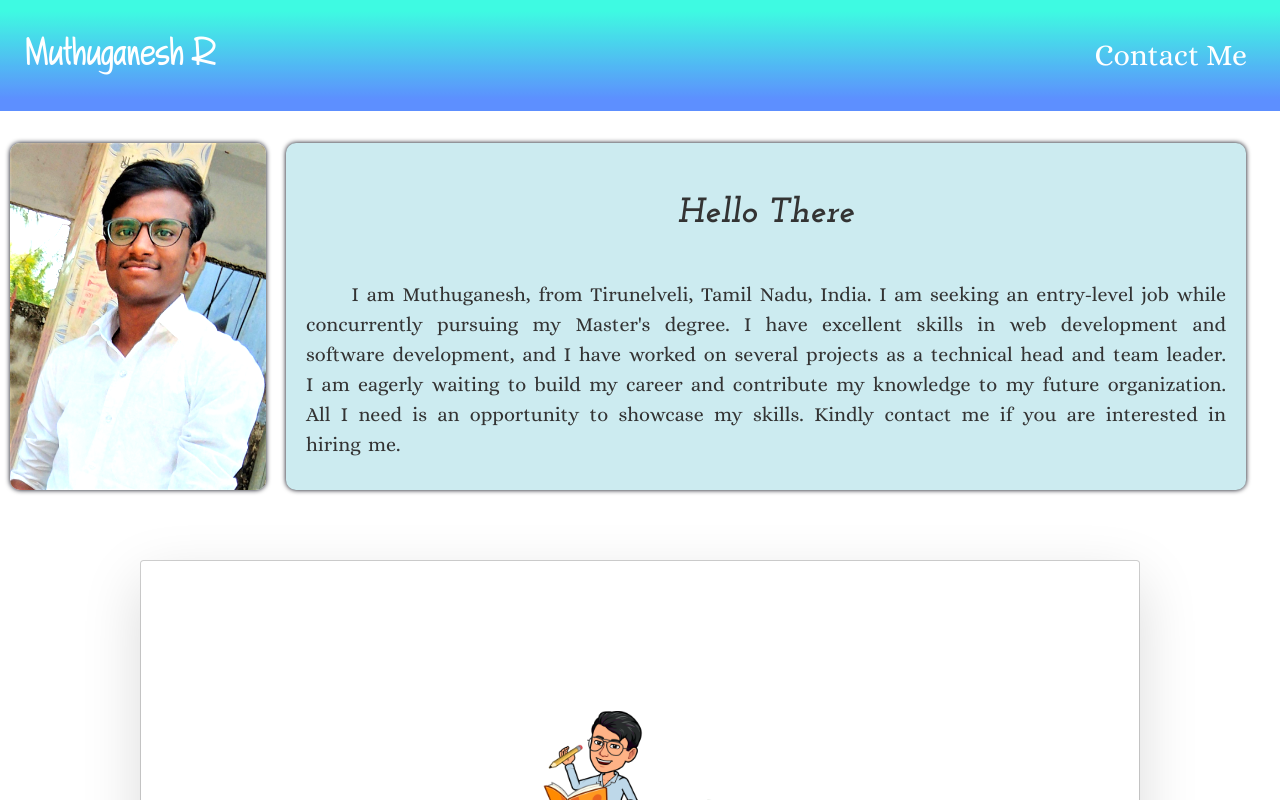
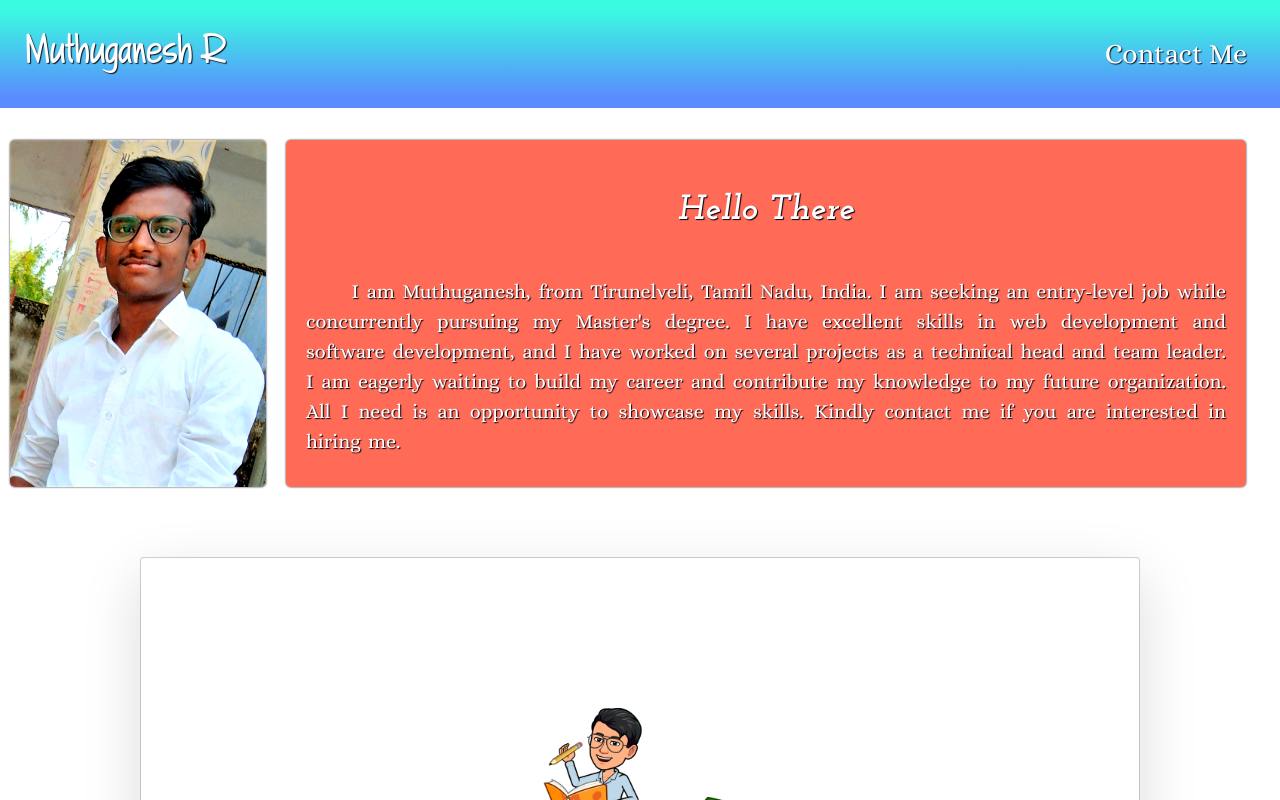
Before and after one commit to muthu12-sudo/Portfolio-MG, a React (Vite) app: page / in a window 1280 px wide. Shown: the top 800 px of the page. Built offline with nearby package versions, Linux system fonts and the light colour scheme.

Commit message:
Some Minor Style fix

```diff
--- a/src/Contents/Profile.tsx
+++ b/src/Contents/Profile.tsx
@@ -5,7 +5,7 @@ export default function Profile() {
       <div className="Profile ">
         {" "}
         <div id="mgimg">
-          <img src={MGImg} width="300px" />
+          <img src={MGImg} />
         </div>
         <div className="ProfileContainer">
           <h1>Hello There </h1>
--- a/src/styles.css
+++ b/src/styles.css
@@ -67,7 +67,7 @@ html {
   padding: 25px;
   margin: 0;
   background-image: linear-gradient(to bottom, #2afadf 10%, #4c83ff 90%);
-  opacity: 90%;
+  opacity: 92%;
   width: 100%;
   overflow: hidden;
   align-items: baseline;
@@ -78,22 +78,24 @@ html {
   font-family: "Alice";
   background: none;
   border: none;
+  text-shadow: #01030f 1px 1px 1px;
   padding: 8px;
   border-radius: 5px;
-  font-size: 30px;
+  font-size: 28px;
   transition: all ease-in-out 0.2s;
   color: #fff;
 }
-.Navbar :hover {
-  text-shadow: #f207f2 0px 0px 40px;
+.Navbar :first-child:hover {
+  text-shadow: #f207f2 0px 0px 20px;
 }
 .Navbar button:hover {
-  box-shadow: #333 0px 0px 10px;
+  box-shadow: #333 1px 1px 4px;
 }
 
 .Navbar :first-child {
   margin-right: auto;
-  font-size: 38px;
+  text-shadow: #01030f 1px 1px 1px;
+  font-size: 40px;
   transition: all ease-in-out 0.2s;
   color: #fff;
   font-family: "Note";
@@ -105,10 +107,10 @@ html {
   }
 
   .Navbar button {
-    font-size: 25px;
+    font-size: 24px;
   }
   .Navbar :first-child {
-    font-size: 32px;
+    font-size: 36px;
   }
 }
 
@@ -120,7 +122,7 @@ html {
     font-size: 20px;
   }
   .Navbar :first-child {
-    font-size: 25px;
+    font-size: 32px;
   }
 }
 
@@ -137,10 +139,11 @@ html {
   width: 20%;
   max-width: fit-content;
   overflow: hidden;
-  border-radius: 10px;
+  border-radius: 5px;
 }
 #mgimg img {
   filter: brightness(120%);
+  filter: contrast(120%);
   width: 100%;
   height: 100%;
   display: block;
@@ -149,20 +152,20 @@ html {
 .ProfileContainer,
 #mgimg {
   transition: all ease-in-out 0.2s;
-  box-shadow: #01030f 0px 0px 5px;
+  box-shadow: #01030f 0px 0px 2px;
 }
 #mgimg:hover,
 .ProfileContainer:hover {
-  box-shadow: 0px 0px 20px 3px rgba(173, 173, 173, 0.75);
-  -webkit-box-shadow: 0px 0px 20px 3px rgba(173, 173, 173, 0.75);
-  -moz-box-shadow: 0px 0px 20px 3px rgba(173, 173, 173, 0.75);
+  box-shadow: 0px 0px 3px 3px rgba(82, 82, 82, 0.75);
+  -webkit-box-shadow: 0px 0px 3px 3px rgba(82, 82, 82, 0.75);
+  -moz-box-shadow: 0px 0px 2px 3px rgba(82, 82, 82, 0.75);
 }
 .ProfileContainer {
   width: 75%;
   max-width: fit-content;
   padding: 20px;
-  background: #ccebf0;
-  border-radius: 10px;
+  background: rgba(255, 71, 46, 0.8);
+  border-radius: 5px;
   margin: 10px;
   display: flex;
   align-items: center;
@@ -173,11 +176,15 @@ html {
   font-size: 20px;
   word-spacing: 3px;
   margin-top: 40px;
+  text-shadow: #01030f 1px 1px 1px;
+  color: #fff;
   text-align: justify;
 }
 .ProfileContainer h1 {
   font-family: "Josefin Slab";
   margin-top: 30px;
+  color: #fff;
+  text-shadow: #01030f 1px 1px 1px;
   font-size: 35px;
 }
 @media (max-width: 875px) {
```
